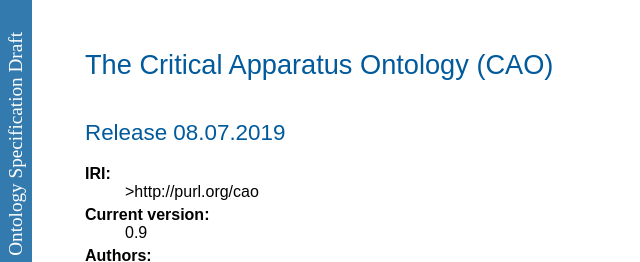
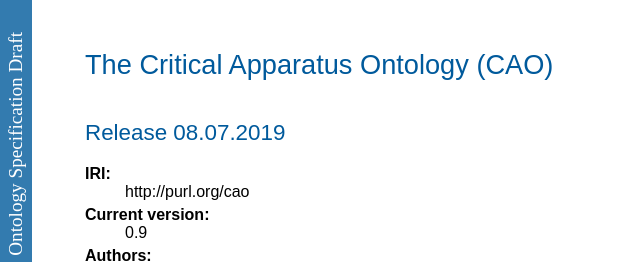
Before and after one commit to fgiovannetti/cao, a plain HTML site: page docs/index.html in a window 1280 px wide. Shown: the top 262 px of the page, 0-640 px from the left. Drawn offline with Linux system fonts and the light colour scheme.

Commit message:
Fixed IRI

```diff
--- a/docs/index.html
+++ b/docs/index.html
@@ -63,7 +63,7 @@ function loadTOC(){
 
 <dl>
 <dt>IRI:</dt>
-<dd>>http://purl.org/cao</dd>
+<dd>http://purl.org/cao</dd>
 <dt>Current version:</dt>
 <dd>0.9</dd>
 <dt>Authors:</dt>
```
